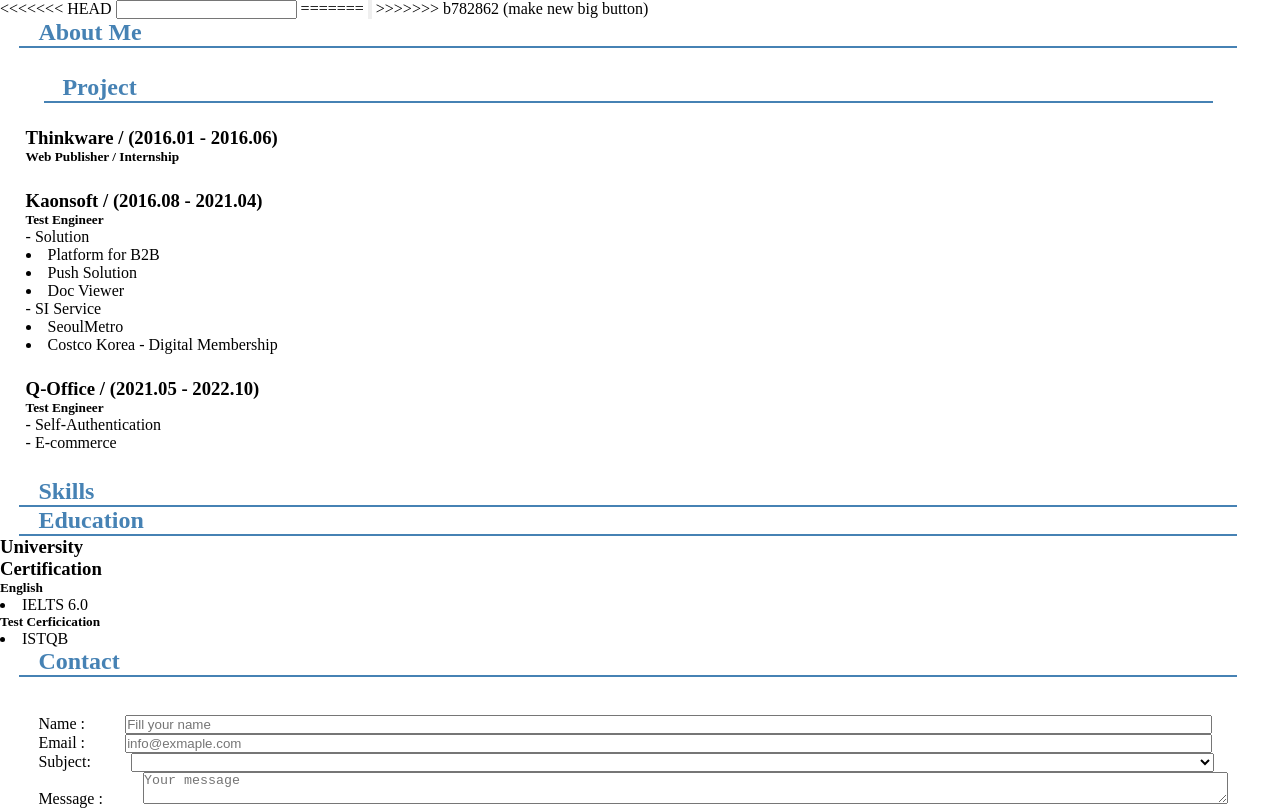
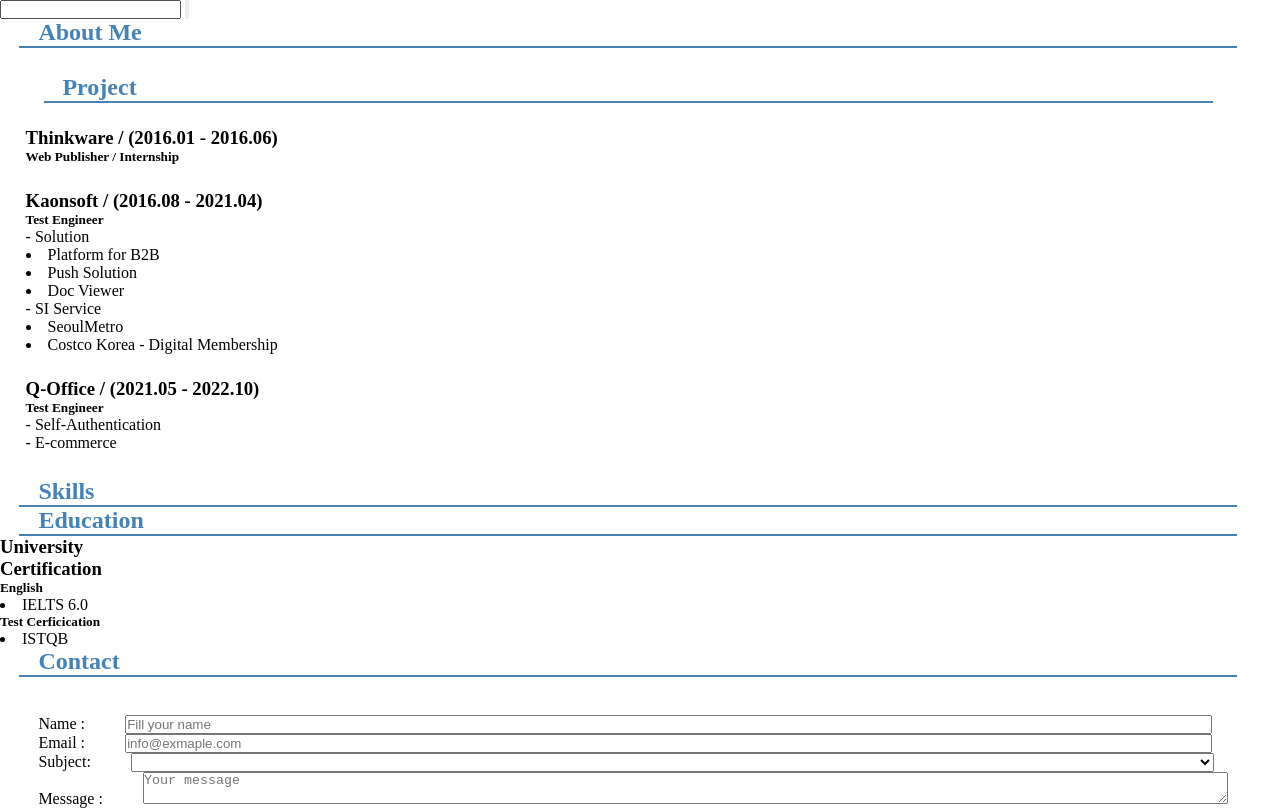
Before and after one commit to jakekim-jj/tamwood_assignment, a plain HTML site: page index.html in a window 1280 px wide. Shown: the top 810 px of the page. Drawn offline with Linux system fonts and the light colour scheme.

Commit message:
temporal commit

```diff
--- a/index.html
+++ b/index.html
@@ -16,11 +16,11 @@
         <!--About-->
         <!--Add new comment-->
         <!--Code change-->
-<<<<<<< HEAD
+        <!--Code change-->
+
         <input type="text">
-=======
         <input type="button">
->>>>>>> b782862 (make new big button)
+
         <section>
             <h2>About Me</h2><hr>
 
```
